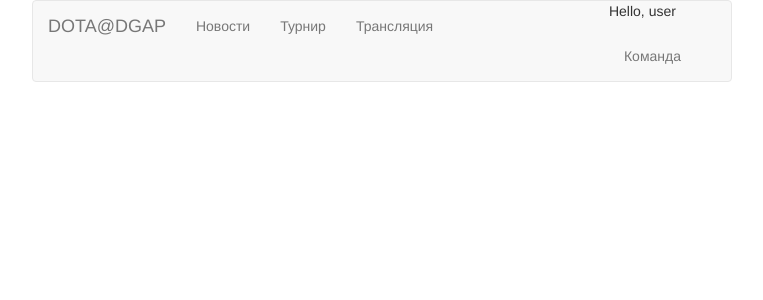
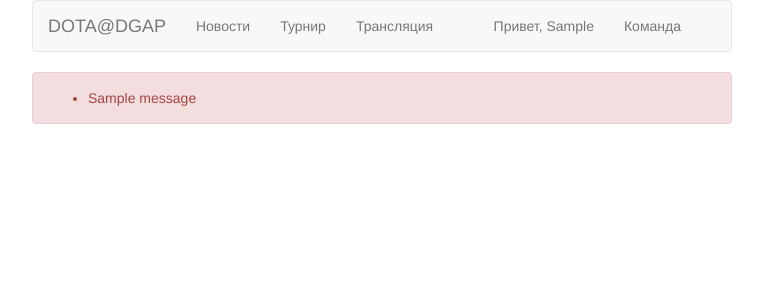
Before and after one commit to FOPF/dgap_challenge, a Django app: page /dota/ in a window 1280 px wide. Shown: the top 300 px of the page, without its empty margins (258-1021 px from the left). Run offline with Django 3.2, Linux system fonts and the light colour scheme; a user stored in the database is signed in; tables that the repository leaves empty hold one stand-in row (values such as "Sample post"); one stand-in notice (Sample message) is shown; some libraries are stand-ins or nearby versions.

Commit message:
Fixed bugs with user registration

```diff
--- a/dgap_challenge/urls.py
+++ b/dgap_challenge/urls.py
@@ -21,5 +21,6 @@ urlpatterns = [
     url(r'^admin/', admin.site.urls),
     url(r'^dota/', include('dota.urls', namespace='dota')),
     url(r'^login/', include('social.apps.django_app.urls', namespace='social')),
-    url('', include('social.apps.django_app.urls', namespace='social')),
+    url(r'^register/', include('social.apps.django_app.urls', namespace='social')),
+    url(r'^$', include('dota.urls')),
 ]
--- a/dota/templates/dota/base.html
+++ b/dota/templates/dota/base.html
@@ -36,14 +36,25 @@
 
             <ul class="nav navbar-nav navbar-right">
                 {% if user.is_authenticated %}
-                    <p>Hello, user</p>
+                    <li><a>Привет, {{ user.first_name }}</a></li>
                     <li><a href="{%  url "dota:team" %}">Команда</a></li>
                 {% else %}
                     <li><a href="{% url 'social:begin' 'vk-oauth2' %}?next={% url 'dota:index' %}">Войти через vk</a></li>
                 {% endif %}
             </ul>
         </div>
+        </div>
     </nav>
+
+    {% if messages %}
+        <div class="alert alert-danger">
+            <ul class="messages">
+            {% for message in messages %}
+                <li{% if message.tags %} class="{{ message.tags }}"{% endif %}>{{ message }}</li>
+            {% endfor %}
+            </ul>
+        </div>
+    {% endif %}
 
     <div class="container-fluid main">
 {#        <div class="row">#}
```
Also changed, not shown: dgap_challenge/settings.py (+13 -0 lines).
